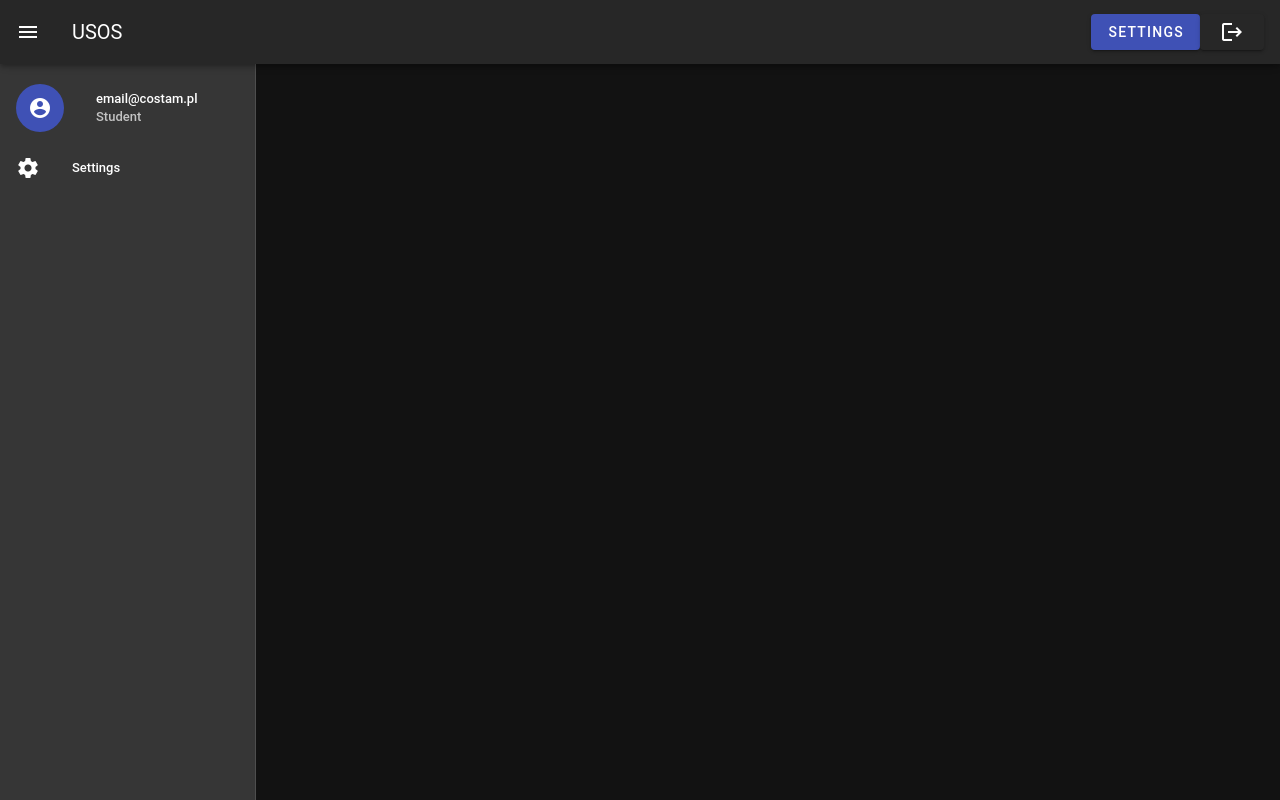
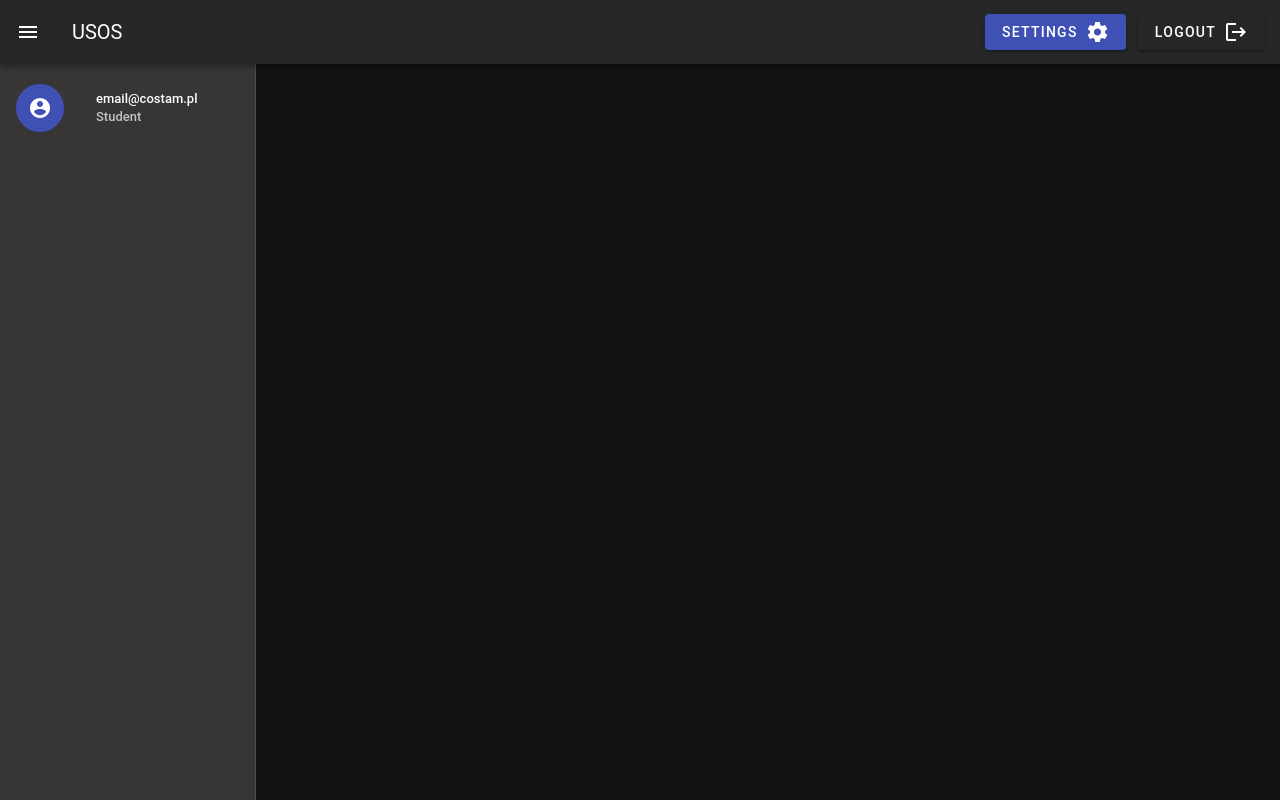
Before and after one commit to cherro0125/usos_frontend, a Vue app: page / in a window 1280 px wide. Built offline with nearby package versions, Linux system fonts and the light colour scheme; a small style sheet from the web is missing.

Commit message:
Add icons to settings and logout buttons

```diff
--- a/src/components/DropdownMenu/DropdownMenu.vue
+++ b/src/components/DropdownMenu/DropdownMenu.vue
@@ -2,7 +2,10 @@
   <div class="text-center">
     <v-menu v-model="menu" :close-on-content-click="false" :nudge-width="200" offset-x>
       <template v-slot:activator="{ on }">
-        <v-btn color="indigo" dark v-on="on">Settings</v-btn>
+        <v-btn color="indigo" dark v-on="on">
+            <span class="mr-2">Settings</span>
+            <v-icon>settings</v-icon>
+        </v-btn>
       </template>
 
       <v-card>
--- a/src/components/Header/Header.vue
+++ b/src/components/Header/Header.vue
@@ -5,8 +5,9 @@
       <v-toolbar-title>USOS</v-toolbar-title>
       <v-spacer></v-spacer>
       <DropdownMenu :dropdownMenu.sync="dropdownMenu"></DropdownMenu>
-      <v-btn>
-        <v-icon>logout</v-icon>
+      <v-btn class="ml-3">
+				<span>LogOut</span>
+        <v-icon class="ml-2">logout</v-icon>
       </v-btn>
     </v-app-bar>
     <NavigationMenu :drawer.sync="drawer"></NavigationMenu>
--- a/src/components/NavigationMenu/NavigationMenu.vue
+++ b/src/components/NavigationMenu/NavigationMenu.vue
@@ -10,14 +10,6 @@
         <v-list-item-content>
           <v-list-item-title>email@costam.pl</v-list-item-title>
           <v-list-item-subtitle>Student</v-list-item-subtitle>
-        </v-list-item-content>
-      </v-list-item>
-      <v-list-item>
-        <v-list-item-action>
-          <v-icon>settings</v-icon>
-        </v-list-item-action>
-        <v-list-item-content>
-          <v-list-item-title>Settings</v-list-item-title>
         </v-list-item-content>
       </v-list-item>
     </v-list>
```
